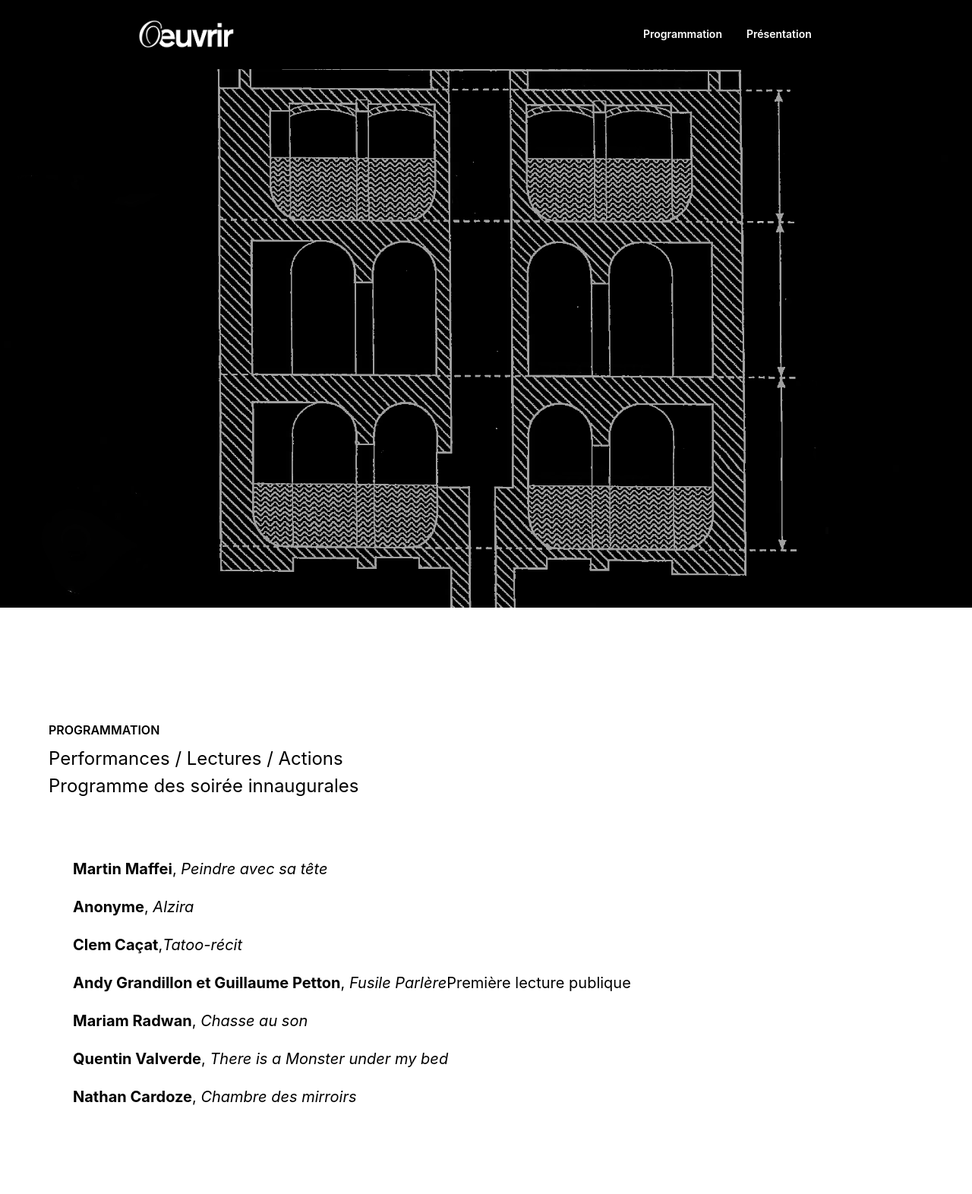
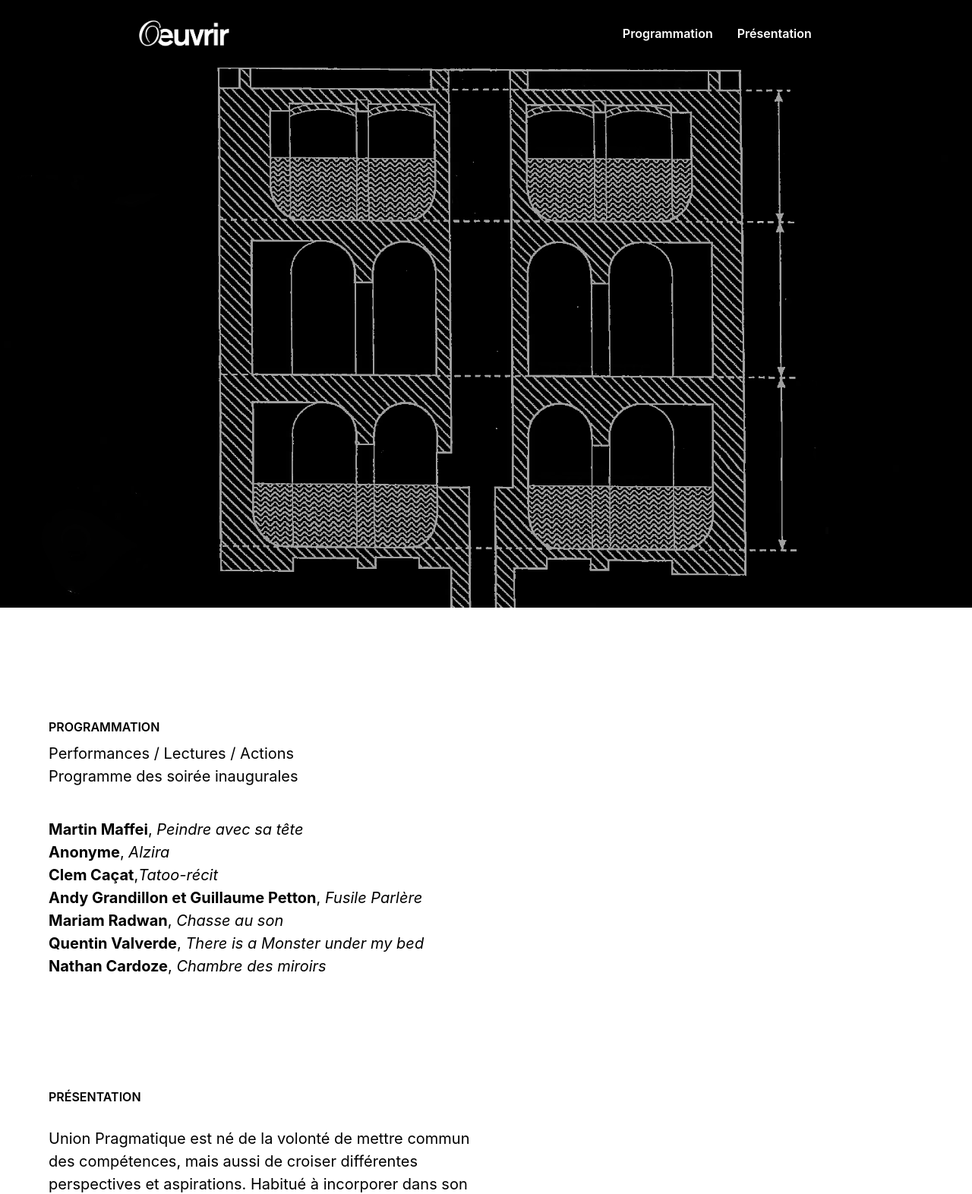
Before and after one commit to koltrast/oeuvrir.unionpragmatique.com, a plain HTML site: page public/index.html in a window 1280 px wide. Shown: the top 1572 px of the page at 76% size. Drawn offline with nearby package versions, Linux system fonts and the light colour scheme.

Commit message:
typos and layout

```diff
--- a/public/index.html
+++ b/public/index.html
@@ -12,16 +12,16 @@
 
 <body>
 
-  <header class="w-100 pa3 ph5-ns bg-black fixed-l z-1 sans-serif ">
+  <header class="w-100 pa3 ph5-ns bg-black fixed-ns z-1 sans-serif ">
     <div class="flex flex-wrap flex-nowrap-ns items-center mw9 center w-80-l">
       <a href="#home" title="Home" class="nowrap dib f5 f4-ns fw6 mt2 mb1 link">
-        <img class="w-20 w-40-s" src="img/title.png"/>
+        <img class="w-20-ns w-30" src="img/title.png"/>
       </a>
       <nav class="flex w-100 justify-start justify-end-ns">
-        <a href="#prog" title="Programmation" class="f6 fw6 hover-blue link white mr2 mr3-m mr4-l dib">
+        <a href="#prog" title="Programmation" class="f5 fw6 hover-blue link white mr2 mr3-m mr4-l dib">
           Programmation
         </a>
-        <a href="#presentation" title="Présentation" class="f6 fw6 hover-blue link white mr2 mr3-m mr4-l dib">
+        <a href="#presentation" title="Présentation" class="f5 fw6 hover-blue link white mr2 mr3-m mr4-l dib">
           Présentation
         </a>
       </nav>
@@ -30,8 +30,7 @@
 
   <article id="home" class="sans-serif">
     <header class="vh-100 w-100 dt bg-black">
-      <div
-        style="background:url(img/background.png) fixed no-repeat center center ;background-size: cover;"
+      <div style="background:url(img/background.png) fixed no-repeat center center ;background-size: cover;"
         class="dtc cover">
       </div>
     </header>
@@ -41,39 +40,27 @@
   <article id="prog" class="sans-serif">
     <div class="ph3 ph4-m ph5-l">
       <h1 class="fl w-100 mt5 pt5 f5 ttu fw6">Programmation</h1>
-      <p class="lh-copy f5 f4-m f3-l measure">
+      <p class="lh-copy f5 f5-m f4-l measure">
         Performances / Lectures / Actions<br/>
-        Programme des soirée innaugurales
+        Programme des soirée inaugurales
       </p>
       <div class="f5 f3-m lh-copy">
-        <div class="cf dt-l w-100 pa4">
-          <div class="dtc-l v-mid f6 f5-m f4-l sans-serif">
-          <p class="measure">
-            <b>Martin Maffei</b>, <i>Peindre avec sa tête</i>
-          </p>
-          <p class="measure">
-            <b>Anonyme</b>, <i>Alzira</i>
-          </p>
-          <p class="measure">
-            <b>Clem Caçat</b>,<i>Tatoo-récit</i>
-          </p>
-          <p class="measurer">
-            <b>Andy Grandillon et Guillaume Petton</b>, <i>Fusile Parlère</i>Première lecture publique
-          </p>
-          <p class="measure">
-            <b>Mariam Radwan</b>, <i>Chasse au son</i>
-          </p>
-          <p class="measure">
-            <b>Quentin Valverde</b>, <i>There is a Monster under my bed</i>
-          </p>
-          <p class="measurer">
-            <b>Nathan Cardoze</b>, <i>Chambre des mirroirs</i>
-          </p>
+        <div class="cf dt-l w-100">
+          <div class="f6 f5-m f4-l sans-serif">
+            <p class="measure">
+              <b>Martin Maffei</b>, <i>Peindre avec sa tête</i><br/>
+              <b>Anonyme</b>, <i>Alzira</i><br/>
+              <b>Clem Caçat</b>,<i>Tatoo-récit</i><br/>
+              <b>Andy Grandillon et Guillaume Petton</b>, <i>Fusile Parlère</i><br/>
+              <b>Mariam Radwan</b>, <i>Chasse au son</i><br/>
+              <b>Quentin Valverde</b>, <i>There is a Monster under my bed</i><br/>
+              <b>Nathan Cardoze</b>, <i>Chambre des miroirs</i><br/>
           </div>
         </div>
         </div>
       </div>
   </article>
+
 
 
   <article id="presentation" class="sans-serif">
```
